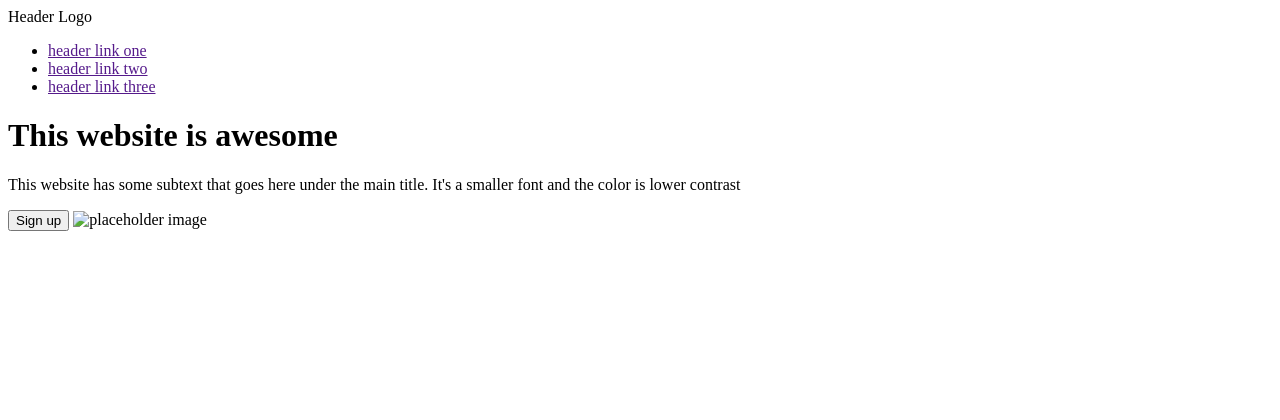
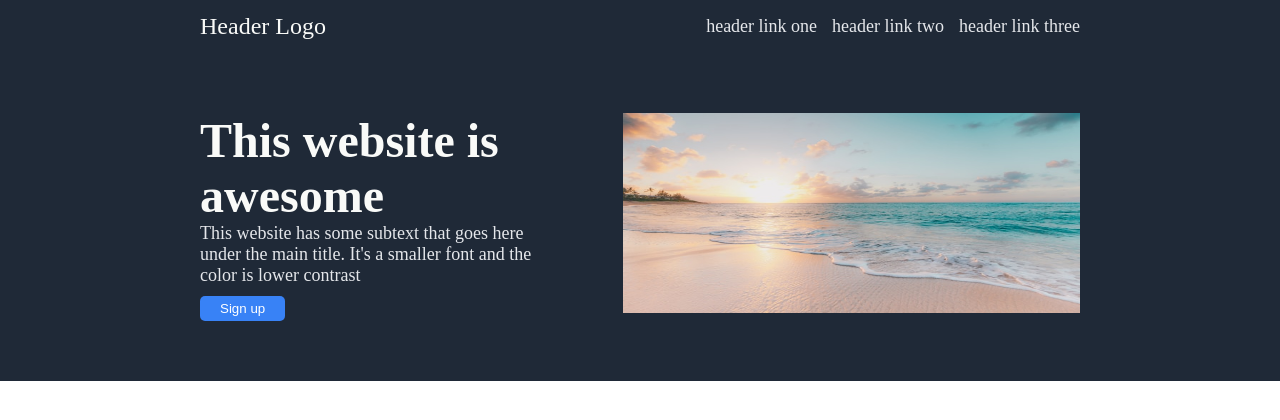
Before and after one commit to alexb131/odin-landing-page, a plain HTML site: page index.html in a window 1280 px wide. Drawn offline with Linux system fonts and the light colour scheme.

Commit message:
Style first section

```diff
--- a/index.html
+++ b/index.html
@@ -20,10 +20,12 @@
                 </div>
             </div>
             <div class="hero">
-                <h1>This website is awesome</h1>
-                <p>This website has some subtext that goes here under the main title. It's a smaller font and the color is lower contrast</p>
-                <button>Sign up</button>
-                <img src="" alt="placeholder image">
+                <div class="hero-text">
+                    <h1>This website is awesome</h1>
+                    <p>This website has some subtext that goes here under the main title. It's a smaller font and the color is lower contrast</p>
+                    <button>Sign up</button>
+                </div>
+                <img src="images/beach.jpg" alt="sunny beach">
             </div>
         </div>
     </body>
--- a/styles.css
+++ b/styles.css
@@ -0,0 +1,66 @@
+body {
+    margin: 0;
+}
+
+.first {
+    background-color: #1f2937;
+    display: flex;
+    flex-direction: column;
+    padding: 0 200px;
+}
+
+.header {
+    display:flex;
+    justify-content: space-between;
+    align-items: center;
+}
+
+.header-logo {
+    font-size: 24px;
+    color: #f9faf8;
+}
+
+ul {
+    list-style: none;
+    display: flex;
+    gap: 15px;
+}
+
+a {
+    text-decoration: none;
+    font-size: 18px;
+    color: #e5e7eb;
+}
+
+.hero {
+    display: flex;
+    gap: 80px;
+    margin: 60px 0;
+}
+
+h1 {
+    font-size: 48px;
+    font-weight: bolder;
+    color: #f9faf8;
+    margin: 0;
+}
+
+.hero p {
+    font-size: 18px;
+    color: #e5e7eb;
+    margin: 0;
+}
+
+button {
+    background-color: #3882f6;
+    color: white;
+    border-radius: 5px;
+    border: none;
+    padding: 5px 20px;
+    margin-top: 10px;
+}
+
+img {
+    width: 1100px;
+    height: 200px;
+}
```
Also changed, not shown: images/beach.jpg (added).
